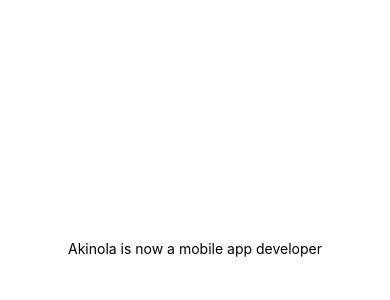
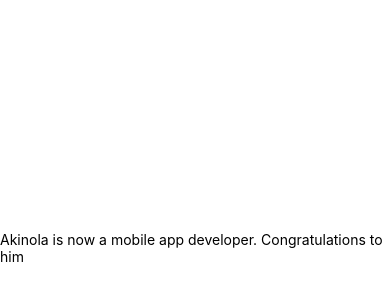
Before and after one commit to AkinolaAdewole/React-Native-Garden, a React Native app: screen / in a window 390 px wide. Shown: the part 174-474 px from the top of the page. Built offline with nearby package versions, Linux system fonts and the light colour scheme.

Commit message:
App.js re-modified

```diff
--- a/App.js
+++ b/App.js
@@ -4,7 +4,7 @@ import { StyleSheet, Text, View } from 'react-native';
 export default function App() {
   return (
     <View style={styles.container}>
-      <Text>Akinola is now a mobile app developer</Text>
+      <Text>Akinola is now a mobile app developer. Congratulations to him</Text>
       <StatusBar style="auto" />
     </View>
   );
```
